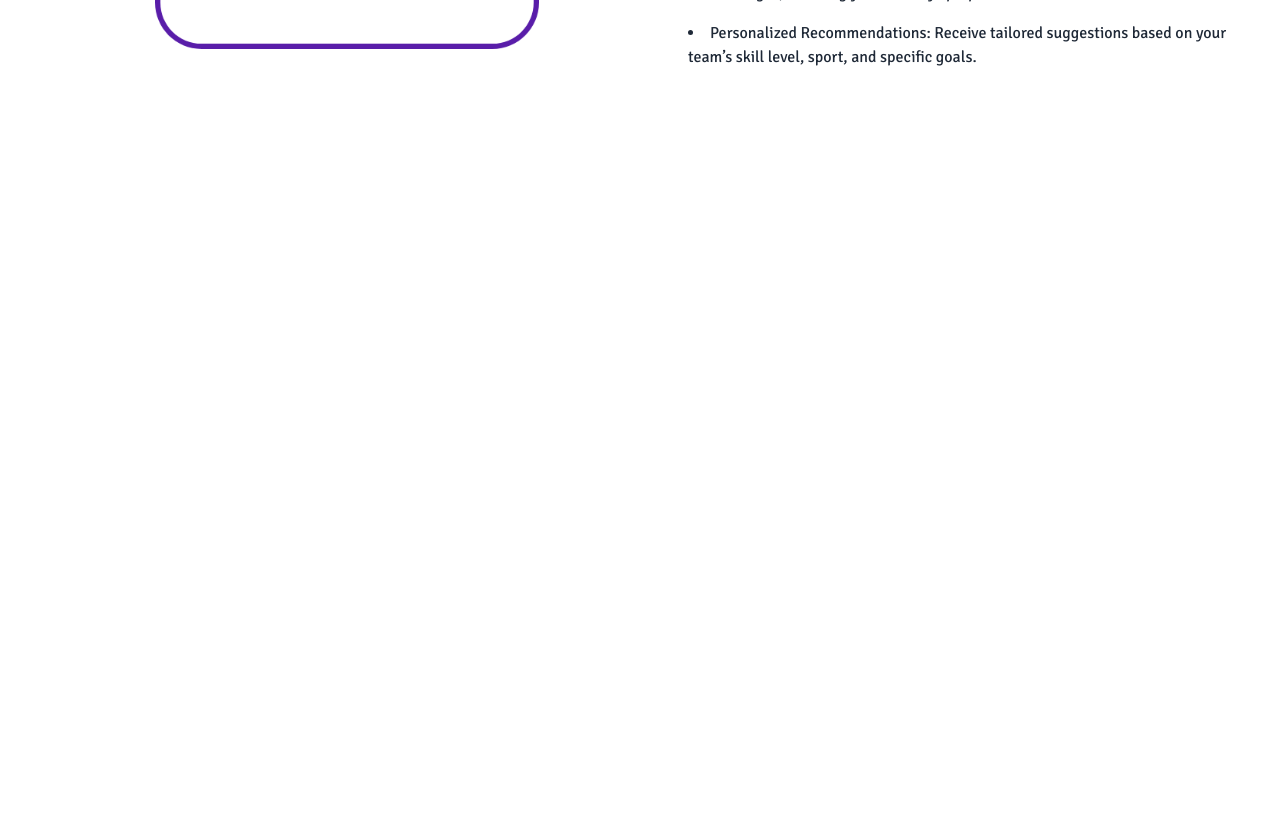
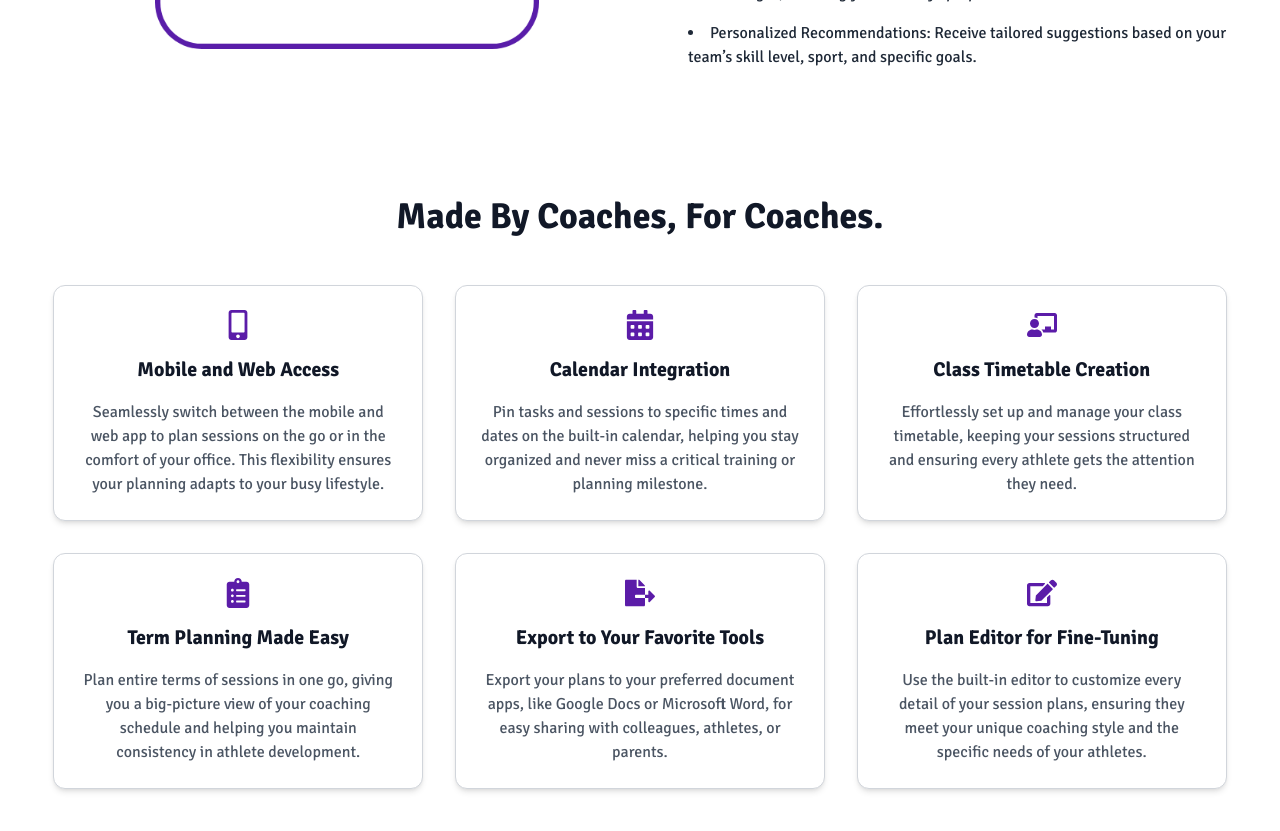
Before and after one commit to Takmim00/Game-plan, a React (Vite) app: page / in a window 1280 px wide. Shown: the part 1060-1891 px from the top of the page. Before the commit the page ends 1193 px from the top, so only its background shows below. Built offline with nearby package versions, Linux system fonts and the light colour scheme; a web font is replaced by a local one.

Commit message:
coaches section added

```diff
--- /dev/null
+++ b/src/component/Coaches.jsx
@@ -0,0 +1,159 @@
+const Coaches = () => {
+  return (
+    <div class=" py-10 md:py-16 w-11/12 mx-auto text-center">
+      <div class="max-w-2xl mx-auto mb-12">
+        <h2 class="text-2xl md:text-3xl lg:text-4xl font-extrabold text-gray-900">
+          Made By Coaches, For Coaches.
+        </h2>
+      </div>
+      <div class="grid grid-cols-1 sm:grid-cols-2 lg:grid-cols-3 gap-6 lg:gap-8">
+        <div class="border border-gray-300 rounded-xl p-6 shadow-md hover:shadow-lg transition-shadow duration-300 bg-white">
+          <div class="mb-4 flex items-center justify-center">
+            <svg
+              stroke="currentColor"
+              fill="currentColor"
+              stroke-width="0"
+              viewBox="0 0 320 512"
+              class="text-[#5B1CA8]"
+              height="30"
+              width="30"
+              xmlns="http://www.w3.org/2000/svg"
+            >
+              <path d="M272 0H48C21.5 0 0 21.5 0 48v416c0 26.5 21.5 48 48 48h224c26.5 0 48-21.5 48-48V48c0-26.5-21.5-48-48-48zM160 480c-17.7 0-32-14.3-32-32s14.3-32 32-32 32 14.3 32 32-14.3 32-32 32zm112-108c0 6.6-5.4 12-12 12H60c-6.6 0-12-5.4-12-12V60c0-6.6 5.4-12 12-12h200c6.6 0 12 5.4 12 12v312z"></path>
+            </svg>
+          </div>
+          <h3 class="text-lg md:text-xl font-bold text-gray-900 mb-4">
+            Mobile and Web Access
+          </h3>
+          <p class="text-sm md:text-base text-gray-600">
+            Seamlessly switch between the mobile and web app to plan sessions on
+            the go or in the comfort of your office. This flexibility ensures
+            your planning adapts to your busy lifestyle.
+          </p>
+        </div>
+        <div class="border border-gray-300 rounded-xl p-6 shadow-md hover:shadow-lg transition-shadow duration-300 bg-white">
+          <div class="mb-4 flex items-center justify-center">
+            <svg
+              stroke="currentColor"
+              fill="currentColor"
+              stroke-width="0"
+              viewBox="0 0 448 512"
+              class="text-[#5B1CA8]"
+              height="30"
+              width="30"
+              xmlns="http://www.w3.org/2000/svg"
+            >
+              <path d="M0 464c0 26.5 21.5 48 48 48h352c26.5 0 48-21.5 48-48V192H0v272zm320-196c0-6.6 5.4-12 12-12h40c6.6 0 12 5.4 12 12v40c0 6.6-5.4 12-12 12h-40c-6.6 0-12-5.4-12-12v-40zm0 128c0-6.6 5.4-12 12-12h40c6.6 0 12 5.4 12 12v40c0 6.6-5.4 12-12 12h-40c-6.6 0-12-5.4-12-12v-40zM192 268c0-6.6 5.4-12 12-12h40c6.6 0 12 5.4 12 12v40c0 6.6-5.4 12-12 12h-40c-6.6 0-12-5.4-12-12v-40zm0 128c0-6.6 5.4-12 12-12h40c6.6 0 12 5.4 12 12v40c0 6.6-5.4 12-12 12h-40c-6.6 0-12-5.4-12-12v-40zM64 268c0-6.6 5.4-12 12-12h40c6.6 0 12 5.4 12 12v40c0 6.6-5.4 12-12 12H76c-6.6 0-12-5.4-12-12v-40zm0 128c0-6.6 5.4-12 12-12h40c6.6 0 12 5.4 12 12v40c0 6.6-5.4 12-12 12H76c-6.6 0-12-5.4-12-12v-40zM400 64h-48V16c0-8.8-7.2-16-16-16h-32c-8.8 0-16 7.2-16 16v48H160V16c0-8.8-7.2-16-16-16h-32c-8.8 0-16 7.2-16 16v48H48C21.5 64 0 85.5 0 112v48h448v-48c0-26.5-21.5-48-48-48z"></path>
+            </svg>
+          </div>
+          <h3 class="text-lg md:text-xl font-bold text-gray-900 mb-4">
+            Calendar Integration
+          </h3>
+          <p class="text-sm md:text-base text-gray-600">
+            Pin tasks and sessions to specific times and dates on the built-in
+            calendar, helping you stay organized and never miss a critical
+            training or planning milestone.
+          </p>
+        </div>
+        <div class="border border-gray-300 rounded-xl p-6 shadow-md hover:shadow-lg transition-shadow duration-300 bg-white">
+          <div class="mb-4 flex items-center justify-center">
+            <svg
+              stroke="currentColor"
+              fill="currentColor"
+              stroke-width="0"
+              viewBox="0 0 640 512"
+              class="text-[#5B1CA8]"
+              height="30"
+              width="30"
+              xmlns="http://www.w3.org/2000/svg"
+            >
+              <path d="M208 352c-2.39 0-4.78.35-7.06 1.09C187.98 357.3 174.35 360 160 360c-14.35 0-27.98-2.7-40.95-6.91-2.28-.74-4.66-1.09-7.05-1.09C49.94 352-.33 402.48 0 464.62.14 490.88 21.73 512 48 512h224c26.27 0 47.86-21.12 48-47.38.33-62.14-49.94-112.62-112-112.62zm-48-32c53.02 0 96-42.98 96-96s-42.98-96-96-96-96 42.98-96 96 42.98 96 96 96zM592 0H208c-26.47 0-48 22.25-48 49.59V96c23.42 0 45.1 6.78 64 17.8V64h352v288h-64v-64H384v64h-76.24c19.1 16.69 33.12 38.73 39.69 64H592c26.47 0 48-22.25 48-49.59V49.59C640 22.25 618.47 0 592 0z"></path>
+            </svg>
+          </div>
+          <h3 class="text-lg md:text-xl font-bold text-gray-900 mb-4">
+            Class Timetable Creation
+          </h3>
+          <p class="text-sm md:text-base text-gray-600">
+            Effortlessly set up and manage your class timetable, keeping your
+            sessions structured and ensuring every athlete gets the attention
+            they need.
+          </p>
+        </div>
+        <div class="border border-gray-300 rounded-xl p-6 shadow-md hover:shadow-lg transition-shadow duration-300 bg-white">
+          <div class="mb-4 flex items-center justify-center">
+            <svg
+              stroke="currentColor"
+              fill="currentColor"
+              stroke-width="0"
+              viewBox="0 0 384 512"
+              class="text-[#5B1CA8]"
+              height="30"
+              width="30"
+              xmlns="http://www.w3.org/2000/svg"
+            >
+              <path d="M336 64h-80c0-35.3-28.7-64-64-64s-64 28.7-64 64H48C21.5 64 0 85.5 0 112v352c0 26.5 21.5 48 48 48h288c26.5 0 48-21.5 48-48V112c0-26.5-21.5-48-48-48zM96 424c-13.3 0-24-10.7-24-24s10.7-24 24-24 24 10.7 24 24-10.7 24-24 24zm0-96c-13.3 0-24-10.7-24-24s10.7-24 24-24 24 10.7 24 24-10.7 24-24 24zm0-96c-13.3 0-24-10.7-24-24s10.7-24 24-24 24 10.7 24 24-10.7 24-24 24zm96-192c13.3 0 24 10.7 24 24s-10.7 24-24 24-24-10.7-24-24 10.7-24 24-24zm128 368c0 4.4-3.6 8-8 8H168c-4.4 0-8-3.6-8-8v-16c0-4.4 3.6-8 8-8h144c4.4 0 8 3.6 8 8v16zm0-96c0 4.4-3.6 8-8 8H168c-4.4 0-8-3.6-8-8v-16c0-4.4 3.6-8 8-8h144c4.4 0 8 3.6 8 8v16zm0-96c0 4.4-3.6 8-8 8H168c-4.4 0-8-3.6-8-8v-16c0-4.4 3.6-8 8-8h144c4.4 0 8 3.6 8 8v16z"></path>
+            </svg>
+          </div>
+          <h3 class="text-lg md:text-xl font-bold text-gray-900 mb-4">
+            Term Planning Made Easy
+          </h3>
+          <p class="text-sm md:text-base text-gray-600">
+            Plan entire terms of sessions in one go, giving you a big-picture
+            view of your coaching schedule and helping you maintain consistency
+            in athlete development.
+          </p>
+        </div>
+        <div class="border border-gray-300 rounded-xl p-6 shadow-md hover:shadow-lg transition-shadow duration-300 bg-white">
+          <div class="mb-4 flex items-center justify-center">
+            <svg
+              stroke="currentColor"
+              fill="currentColor"
+              stroke-width="0"
+              viewBox="0 0 576 512"
+              class="text-[#5B1CA8]"
+              height="30"
+              width="30"
+              xmlns="http://www.w3.org/2000/svg"
+            >
+              <path d="M384 121.9c0-6.3-2.5-12.4-7-16.9L279.1 7c-4.5-4.5-10.6-7-17-7H256v128h128zM571 308l-95.7-96.4c-10.1-10.1-27.4-3-27.4 11.3V288h-64v64h64v65.2c0 14.3 17.3 21.4 27.4 11.3L571 332c6.6-6.6 6.6-17.4 0-24zm-379 28v-32c0-8.8 7.2-16 16-16h176V160H248c-13.2 0-24-10.8-24-24V0H24C10.7 0 0 10.7 0 24v464c0 13.3 10.7 24 24 24h336c13.3 0 24-10.7 24-24V352H208c-8.8 0-16-7.2-16-16z"></path>
+            </svg>
+          </div>
+          <h3 class="text-lg md:text-xl font-bold text-gray-900 mb-4">
+            Export to Your Favorite Tools
+          </h3>
+          <p class="text-sm md:text-base text-gray-600">
+            Export your plans to your preferred document apps, like Google Docs
+            or Microsoft Word, for easy sharing with colleagues, athletes, or
+            parents.
+          </p>
+        </div>
+        <div class="border border-gray-300 rounded-xl p-6 shadow-md hover:shadow-lg transition-shadow duration-300 bg-white">
+          <div class="mb-4 flex items-center justify-center">
+            <svg
+              stroke="currentColor"
+              fill="currentColor"
+              stroke-width="0"
+              viewBox="0 0 576 512"
+              class="text-[#5B1CA8]"
+              height="30"
+              width="30"
+              xmlns="http://www.w3.org/2000/svg"
+            >
+              <path d="M402.6 83.2l90.2 90.2c3.8 3.8 3.8 10 0 13.8L274.4 405.6l-92.8 10.3c-12.4 1.4-22.9-9.1-21.5-21.5l10.3-92.8L388.8 83.2c3.8-3.8 10-3.8 13.8 0zm162-22.9l-48.8-48.8c-15.2-15.2-39.9-15.2-55.2 0l-35.4 35.4c-3.8 3.8-3.8 10 0 13.8l90.2 90.2c3.8 3.8 10 3.8 13.8 0l35.4-35.4c15.2-15.3 15.2-40 0-55.2zM384 346.2V448H64V128h229.8c3.2 0 6.2-1.3 8.5-3.5l40-40c7.6-7.6 2.2-20.5-8.5-20.5H48C21.5 64 0 85.5 0 112v352c0 26.5 21.5 48 48 48h352c26.5 0 48-21.5 48-48V306.2c0-10.7-12.9-16-20.5-8.5l-40 40c-2.2 2.3-3.5 5.3-3.5 8.5z"></path>
+            </svg>
+          </div>
+          <h3 class="text-lg md:text-xl font-bold text-gray-900 mb-4">
+            Plan Editor for Fine-Tuning
+          </h3>
+          <p class="text-sm md:text-base text-gray-600">
+            Use the built-in editor to customize every detail of your session
+            plans, ensuring they meet your unique coaching style and the
+            specific needs of your athletes.
+          </p>
+        </div>
+      </div>
+    </div>
+  );
+};
+
+export default Coaches;
--- a/src/pages/Home.jsx
+++ b/src/pages/Home.jsx
@@ -1,4 +1,5 @@
 import Banner from "../component/Banner";
+import Coaches from "../component/Coaches";
 import Ultimate from "../component/Ultimate";
 
 const Home = () => {
@@ -6,6 +7,7 @@ const Home = () => {
         <div>
             <Banner/>
             <Ultimate/>
+            <Coaches/>
         </div>
     );
 };
```
